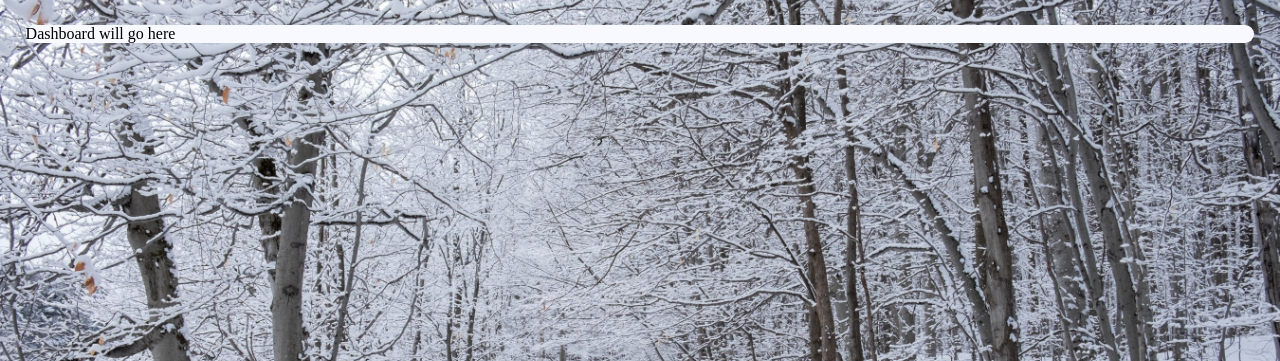
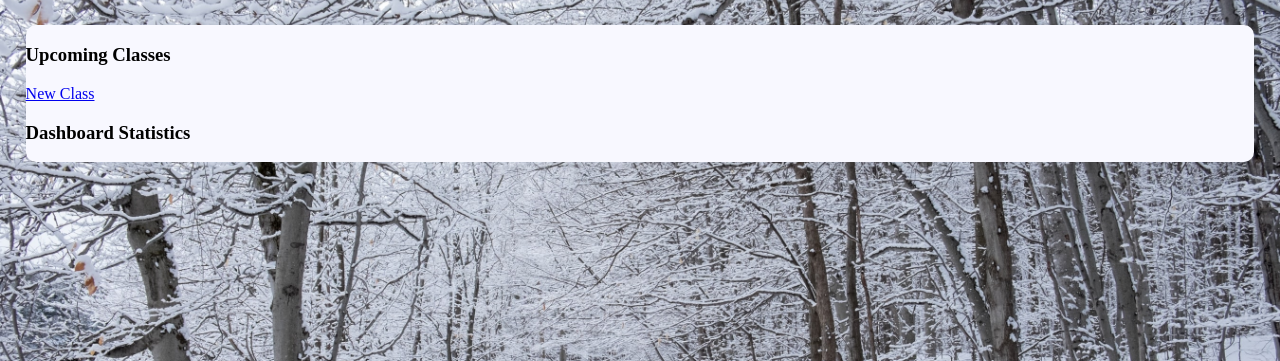
Before and after one commit to Stanhoucke/gym_web_app, a Flask app: page / in a window 1280 px wide. Shown: the part 80-441 px from the top of the page. Run offline with Flask 2, Linux system fonts and the light colour scheme; data that the repository does not hold is empty; some libraries are stand-ins or nearby versions.

Commit message:
added upcoming classes to dashboard

```diff
--- a/app/app.py
+++ b/app/app.py
@@ -3,6 +3,8 @@ from flask import Flask, render_template
 from controllers.members_controller import members_blueprint
 from controllers.workouts_controller import workouts_blueprint
 from controllers.bookings_controller import bookings_blueprint
+
+import repositories.workout_repository as workout_repository
 
 app = Flask(__name__)
 
@@ -12,7 +14,8 @@ app.register_blueprint(bookings_blueprint)
 
 @app.route('/')
 def home():
-    return render_template('index.html')
+    workouts = workout_repository.select_upcoming()
+    return render_template('index.html', workouts=workouts)
 
 if __name__ == '__main__':
     app.run(debug=True)
--- a/app/repositories/workout_repository.py
+++ b/app/repositories/workout_repository.py
@@ -45,7 +45,6 @@ def select_upcoming():
             workouts.append(workout)
     return workouts
 
-
 def members(workout):
     members = []
 
--- a/app/templates/bookings/index.html
+++ b/app/templates/bookings/index.html
@@ -11,6 +11,7 @@
                 <th>Member</th>
                 <th>Class Name</th>
                 <th>Class Category</th>
+                <th>Class Date</th>
             </tr>
         </thead>
         <tbody>
@@ -20,6 +21,7 @@
                 <td>{{ booking.member.full_name() }}</td>
                 <td>{{ booking.workout.name }}</td>
                 <td>{{ booking.workout.category }}</td>
+                <td>{{ booking.workout.date_time() }}</td>
             </tr>
             {% endfor %}
     </table>
--- a/app/templates/index.html
+++ b/app/templates/index.html
@@ -1,5 +1,35 @@
 {% extends "base.html" %}
 
 {% block content %}
-    Dashboard will go here
+<div class="workouts">
+    <h3>Upcoming Classes</h3>
+    <a href="/workouts/new">New Class</a>
+
+    {% for workout in workouts %}
+        <div class="workout">
+            <div class="workout-name">
+                <a class="workout-name" href="/workouts/{{workout.id}}">{{ workout.name }}</a>
+            </div>
+            <div class="workout-description">
+                <span class="category">Category: {{ workout.category }}</span>
+                {% if workout.upcoming == True %}
+                    <span class="upcoming">Upcoming Class</span>
+                {% else %}
+                    <span class="upcoming">Past Class</span>
+                {% endif %}
+            </div>
+            <div class="workout-timing">
+                <span class="workout-date">{{ workout.date }}</span>
+                <span class="workout-time">{{ workout.start_time }}</span>
+            </div>
+            <div class="workout-edit">
+                <a href="/workouts/{{workout.id}}/edit">Edit Class</a>
+            </div>
+        </div>
+    {% endfor %}
+</div>
+
+<div class="stats">
+    <h3>Dashboard Statistics</h3>
+</div>
 {% endblock %}
```
Also changed, not shown: app/templates/workouts/index.html (+11 -3 lines), 1 other file.
